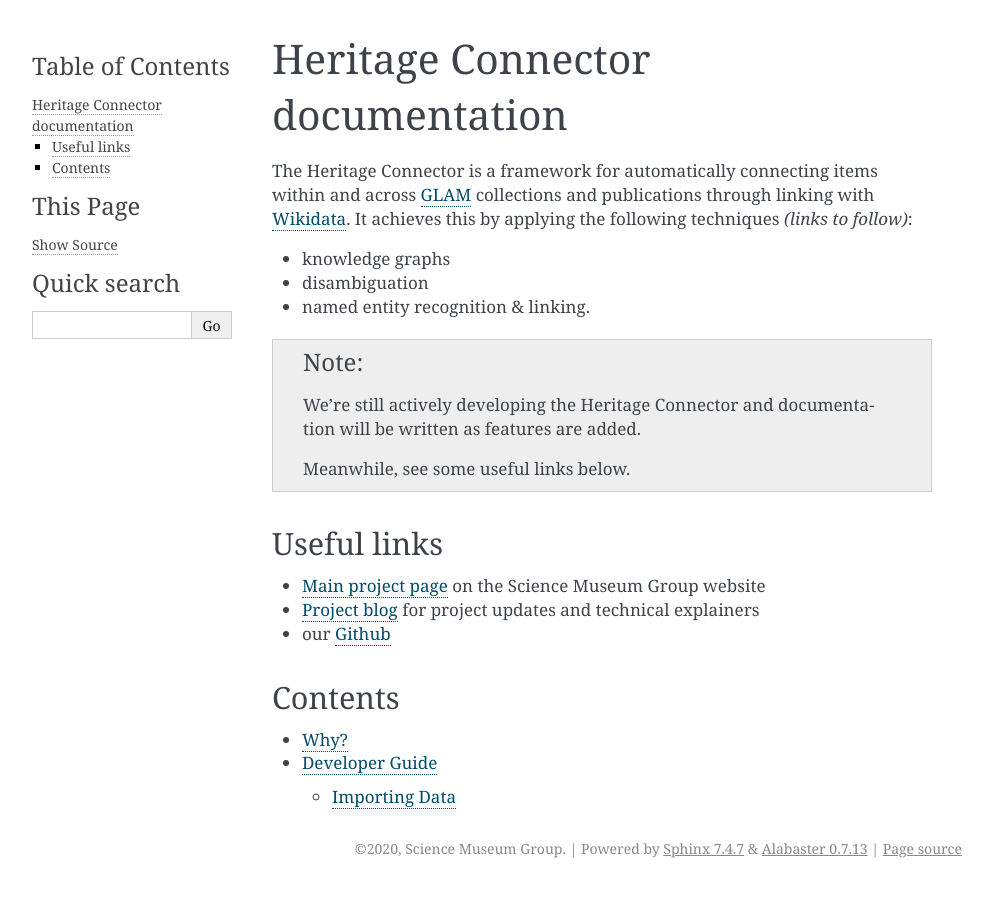
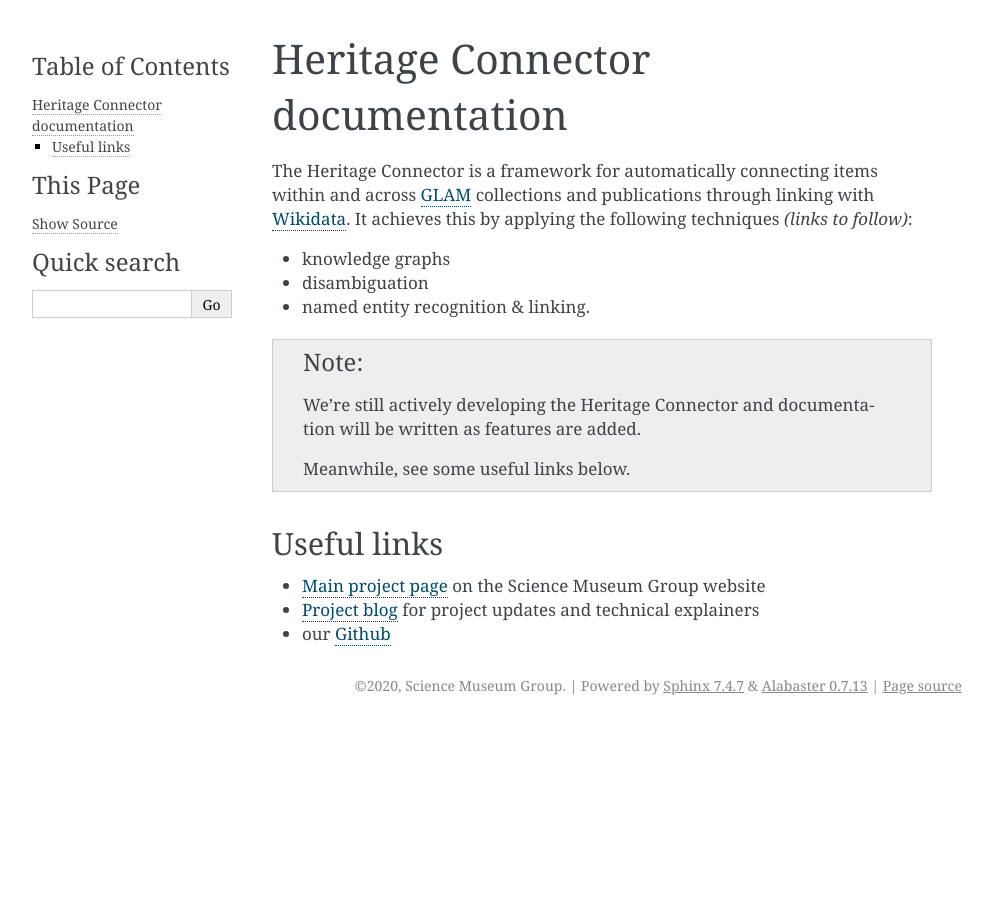
Before and after one commit to TheScienceMuseum/heritage-connector, a Sphinx documentation site: the page built from docs/index.rst, in a window 1280 px wide. Shown: the top 897 px of the page, without its empty margins (148-1141 px from the left). Built offline with Sphinx 7.4.7, drawn with Linux system fonts in a browser that asks for light colours.

Commit message:
move main contents to sidebar

```diff
--- a/docs/conf.py
+++ b/docs/conf.py
@@ -64,4 +64,5 @@
     "github_count": False,
     "sidebar_collapse": False,
     "extra_nav_links": links,
+    "sidebar_includehidden": True,
 }
--- a/docs/index.rst
+++ b/docs/index.rst
@@ -30,11 +30,9 @@
 .. _project blog: https://thesciencemuseum.github.io/heritageconnector/
 .. _github: https://github.com/TheScienceMuseum/heritage-connector
 
-Contents
---------
-
 .. toctree::
    :maxdepth: 2
+   :hidden:
 
    why
    developer_guide
```
